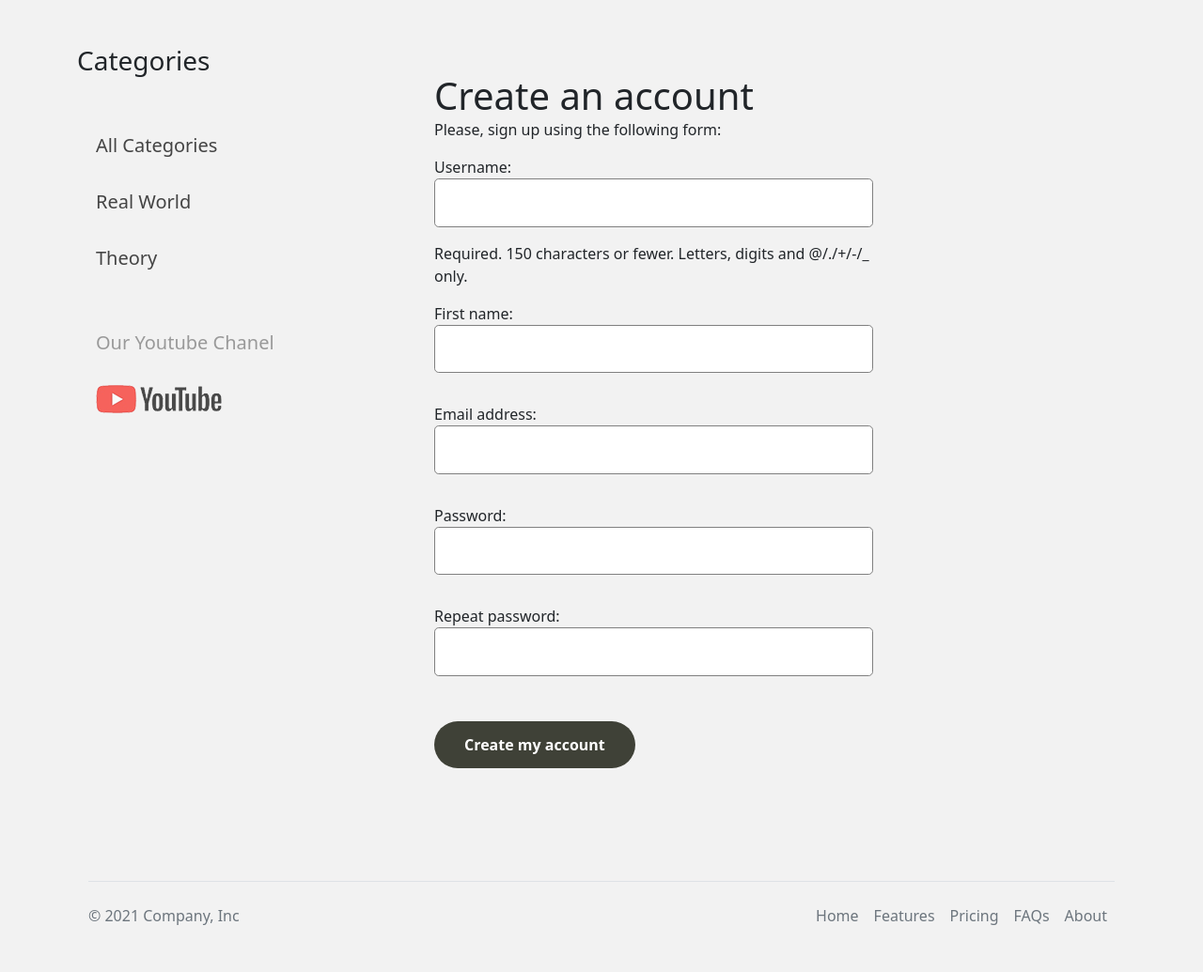
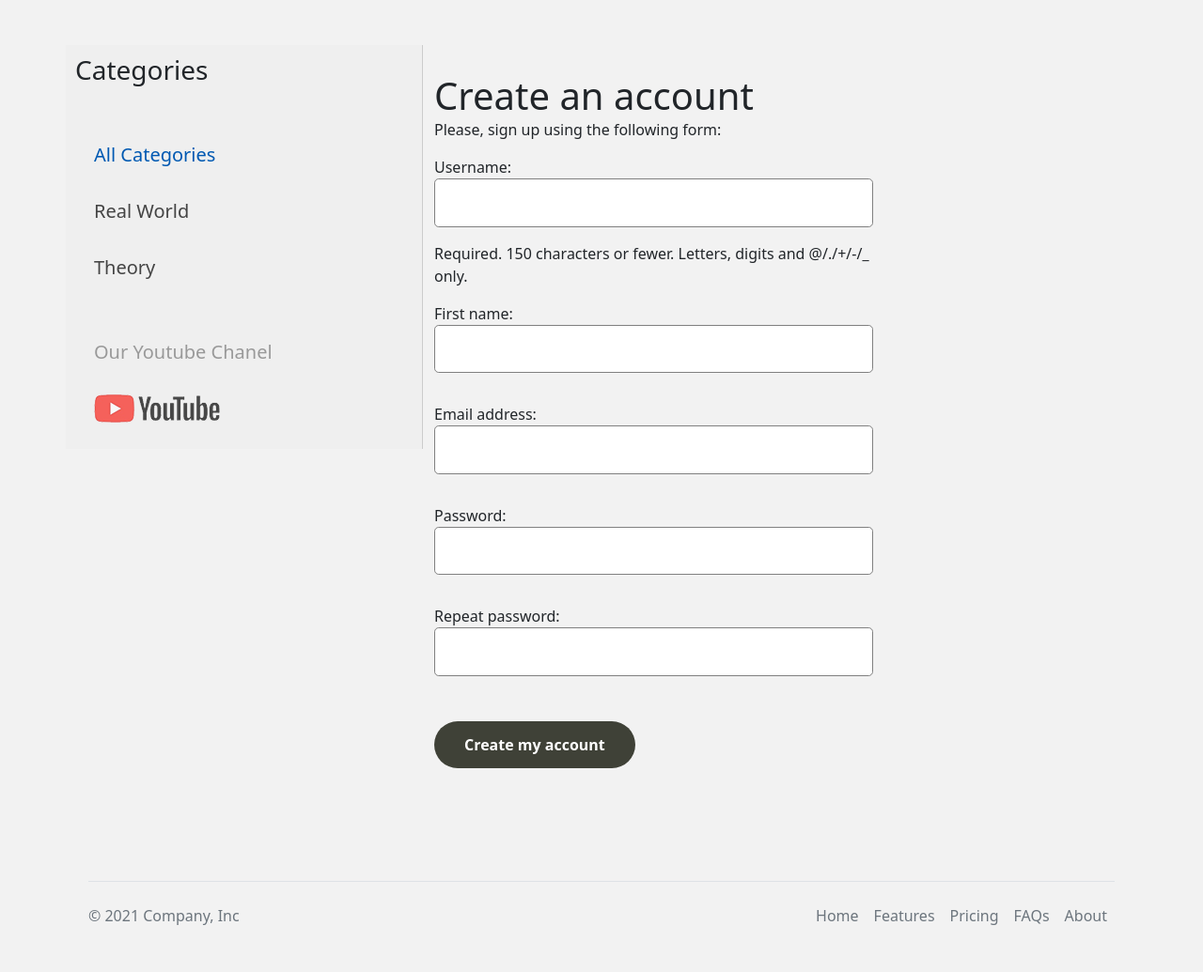
Before and after one commit to Bakyt642/MyNet, a Django app: page /account/register/ in a window 1280 px wide. Shown: the part 60-1095 px from the top of the page at 94% size. Run offline with Django 3.2, Linux system fonts and the light colour scheme; data comes from the database, SQL or seed files in the repository; both versions use the stored data as it was after the commit; some libraries are stand-ins or nearby versions.

Commit message:
sidebar cat view fixed

```diff
--- a/blog/static/css/styles.css
+++ b/blog/static/css/styles.css
@@ -43,8 +43,14 @@ ul.mainmenu li a:hover {
 	color: #FDA83D;
 }
 
+#sidebar {
+ 	margin: 0;
+	background: #eee;
+	border-right: 1px solid #ccc;
+	height: 100%;
+	}
 
-.left-chapters  {
+#sidebar ul {
 	width: 230px;
 	min-height: 100%;
 	margin: 0;
@@ -52,30 +58,44 @@ ul.mainmenu li a:hover {
 	list-style: none;
 	font-size: 20px;
 }
-.left-chapters > li {
+
+#sidebar ul li {
 	margin: 30px 0 0 0;
 	color: #999;
 }
-.left-chapters > li.selected {color: #0059b2; }
-.left-chapters > li a {
-	color: #444;
+
+#sidebar ul li a {
+ 	color: #444;
+	text-decoration: none;
+
+}
+#sidebar ul li a:hover {
+ 	color: #0059b2;
+
+}
+#sidebar ul li.selected {
+   color: #0059b2;
+}
+
+#sidebar ul li.selected a {
+    	color: #444;
 	text-decoration: none;
 }
-.left-chapters > li a:hover { color: #CC0000; }
-.left-chapters > li.share {margin: 60px 0 0 0;}
-.left-chapters > li.share p {margin: 30px 0 30px 0;}
-.left-chapters > li.share a {
+#sidebar ul li a:hover { color: #CC0000; }
+#sidebar ul li.share {margin: 60px 0 0 0;}
+#sidebar ul li.share p {margin: 30px 0 30px 0;}
+#sidebar ul li.share a {
 	display: inline-block;
 	width: 40px;
 	height: 40px;
 	margin: 0 20px 0 0;
 }
-.left-chapters > li.share a.share-yt {
+#sidebar ul li.share a.share-yt {
 	width: 100%;
 	height: 30px;
 	background: url('../img/share_yt.png') no-repeat 0 0
 }
-.left-chapters > li.share a.share-yt:hover {
+#sidebar ul li.share a.share-yt:hover {
 	width: 100%;
 	height: 30px;
 	background: url('../img/share_yt.png') no-repeat 0 -30px
@@ -193,9 +213,9 @@ h1 {
     padding:0 0 0 30px;
 }
 
-#sidebar {
+#sidebar  {
     float:right;
-    width:30%;
+
     padding:10px;
     background:#efefef;
     height:100%;
@@ -307,3 +327,10 @@ ul.messages li a.close {
     width: 400px;
     height: 150px;
 }
+/*
+#sidebar  ul.left-chapters li.selected a   {
+       color: red;
+ }
+#sidebar  ul.left-chapters li.selected   {
+       color: red;
+ } */
--- a/blog/templates/base.html
+++ b/blog/templates/base.html
@@ -40,26 +40,21 @@
 
 
  <div class="row mt-5">
-<div class="col-md-4">
+<div class="col-md-4" id="sidebar">
        <h3>Categories</h3>
-    <ul class="left-chapters">
+    <ul >
+          {% if not category %}
+	        	<li class="selected">All Categories</li>
+            {% else %}
+                    <li class="selected"><a class="selected-a" href="{% url 'post_list' %}">All Categories</a></li>
+            {% endif %}
+{% get_categories as categories %}
+  {% for c in categories %}
 
-
-{% get_categories as categories %}
-
-{% if category_slug == 0 %}
-		<li class="selected">All Categories</li>
-{% else %}
-		<li><a href="{% url 'post_list' %}">All Categories</a></li>
-{% endif %}
-
-
-      {% for c in categories %}
-
-                 {% if c.slug == category_slug %}
-                       <li class="selected">{{ c.name }}</li>
+                 {%  if category.slug == c.slug %}
+                       <li class="selected" >{{ c.name }}</li>
                  {% else %}
-                       <li ><a href="{{ c.get_absolute_url }}">{{ c.name }}</a> </li>
+                       <li ><a    href="{{ c.get_absolute_url }}">{{ c.name }}</a> </li>
                  {% endif %}
 
       {% endfor %}
```
Also changed, not shown: trash.txt (+51 -0 lines), db.sqlite3.
